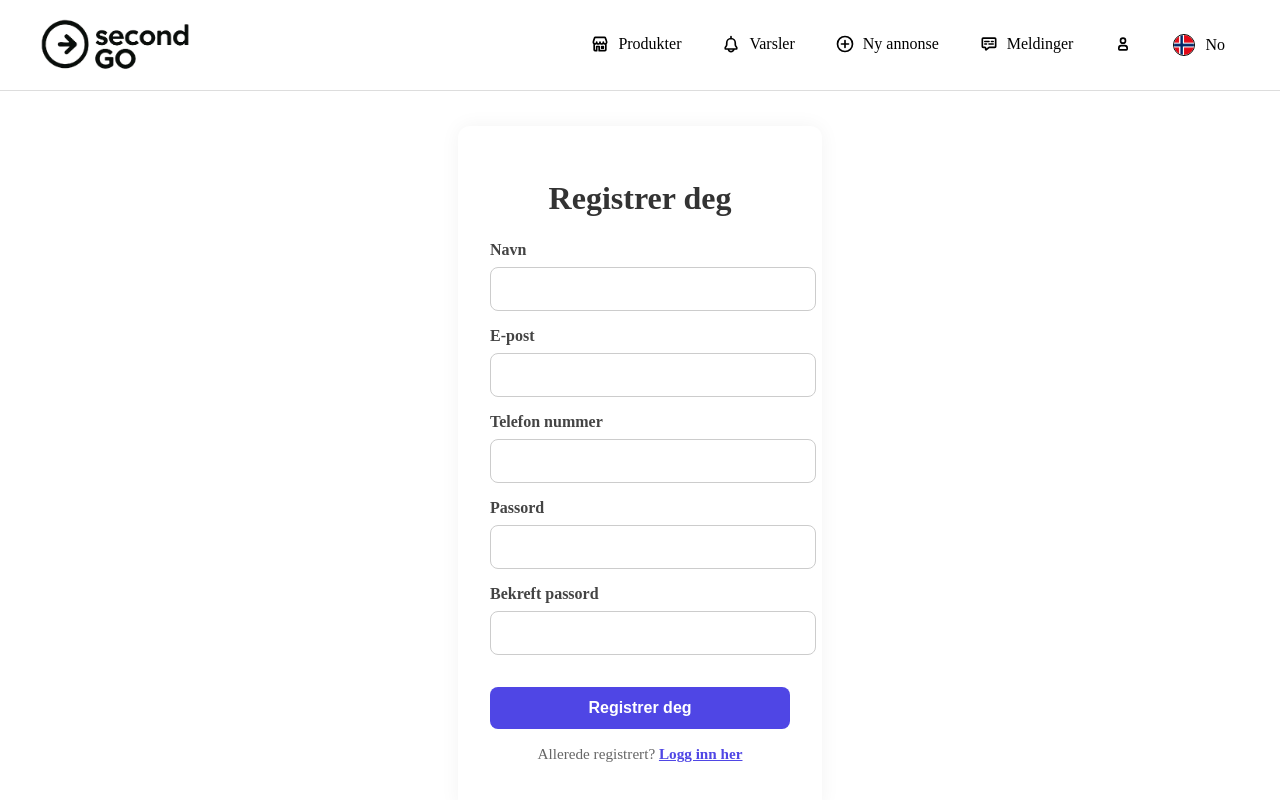
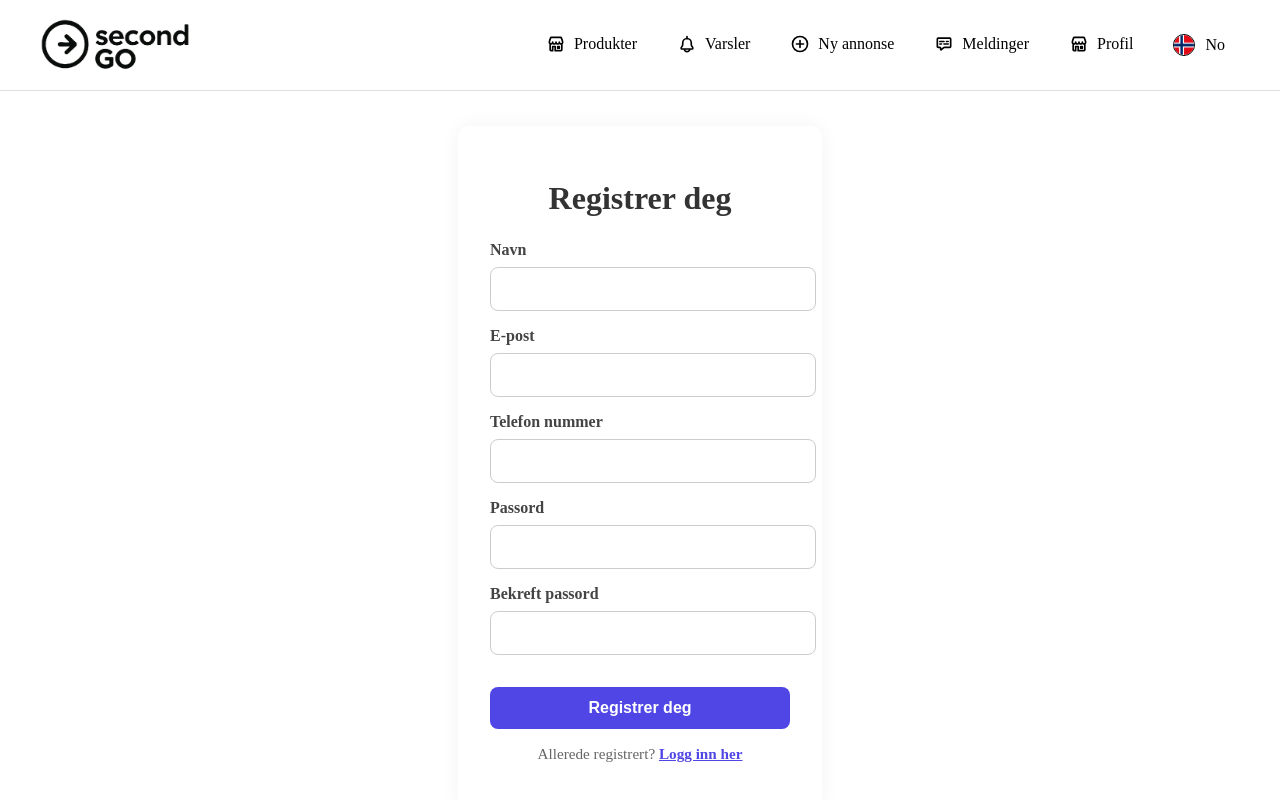
Before and after one commit to sverrgha/Full-stack-project-group-8, a Vue app in the folder frontend/: page /register in a window 1280 px wide. Shown: the top 800 px of the page. Built offline with nearby package versions, Linux system fonts and the light colour scheme.

Commit message:
refactored profile button to use nav-bar-item

```diff
--- a/frontend/src/components/NavBar.vue
+++ b/frontend/src/components/NavBar.vue
@@ -1,7 +1,6 @@
 <script setup>
 import { ref, onMounted, onUnmounted } from 'vue';
 import logo from '../assets/logo.png';
-import user from '../assets/user.svg';
 import flagNo from '../assets/flag_no.jpg';
 import flagEn from '../assets/flag_en.jpg';
 import { useRouter } from 'vue-router';
@@ -53,14 +52,7 @@ onUnmounted(() => {
         <nav-bar-item to="#" text="notifications"/>
         <nav-bar-item to="#" text="newListing"/>
         <nav-bar-item to="#" text="messages"/>
-
-        <li>
-          <router-link to="/profile">
-            <div class="userLogo">
-              <img :src="user" alt="User"/>
-            </div>
-          </router-link>
-        </li>
+        <nav-bar-item to="/profile" text="profile"/>
         <li>
           <div class="language-toggle" @click="toggleLanguage">
             <img :src="locale === 'no' ? flagNo : flagEn"
```
